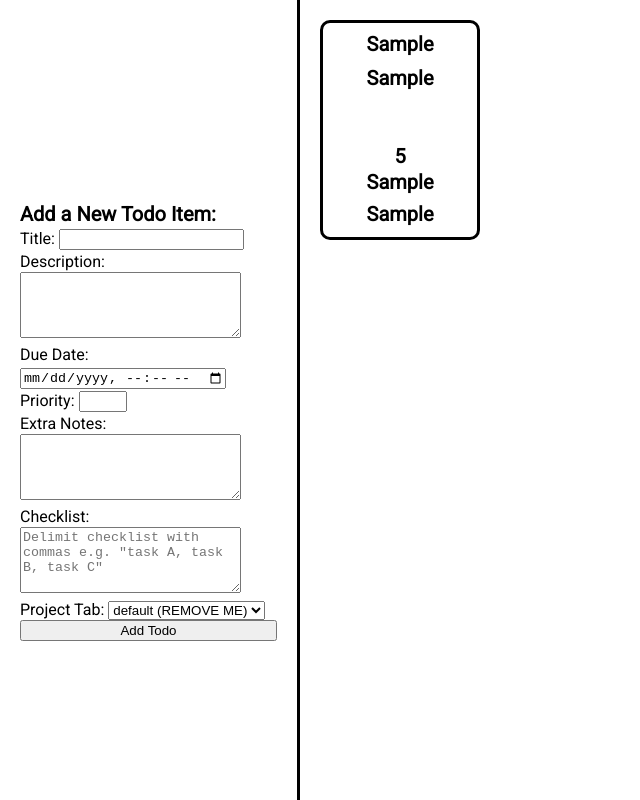
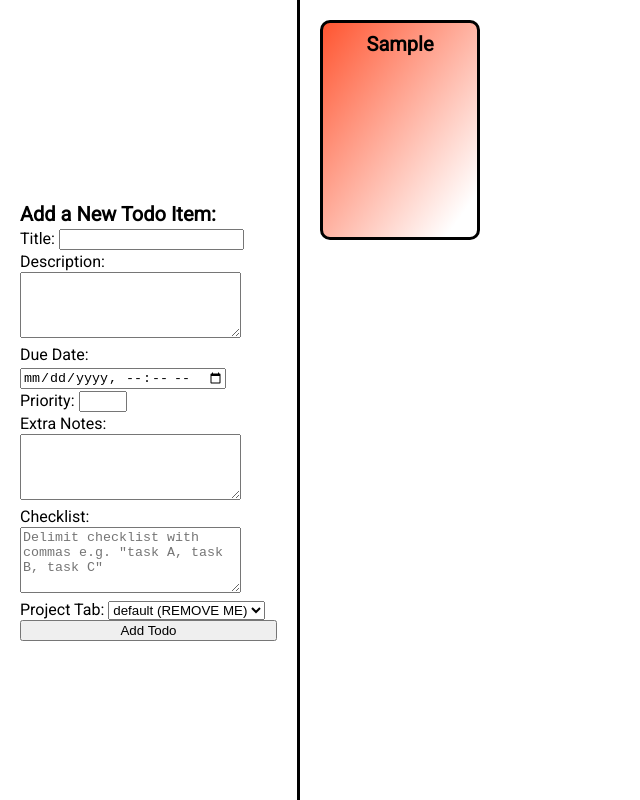
Before and after one commit to Empth/todo-list, a website built with webpack: page src/template.html in a window 1280 px wide. Both pictures are taken after typing "Sample", "Sample", "5", "Sample", "Sample" into the empty fields and a click on the button "Add Todo". Shown: the whole page, without its empty margins (0-640 px from the left). Built offline with nearby package versions, Linux system fonts and the light colour scheme.

Commit message:
Add color gradients for priority, only show title, due for shorthand

```diff
--- a/src/index.js
+++ b/src/index.js
@@ -147,26 +147,28 @@ function resetDisplay() {
 }
 
 function createTodoDiv(card) {
+    const priorityMap = {
+        0: ["No Priority", "#000000"],
+        1: ["Low Priority", "#32CD32"],
+        2: ["Slight Priority", "#9ACD32"],
+        3: ["Moderate Priority", "#fffdaf"],
+        4: ["Heavy Priority", "#FFAA33"],
+        5: ["Highest Priority", "#FF5733"]};
     const todoDiv = Object.assign(document.createElement("div"), {className: "card"});
     const titleDiv = Object.assign(document.createElement("p"), {
         className: "title", textContent: `${card.title}`
     });
-    const descDiv = Object.assign(document.createElement("p"), {
-        className: "desc", textContent: `${card.desc}`
+    const dueDiv = Object.assign(document.createElement("p"), {
+        className: "due", textContent: card.due === "" ? "" : `Due: ${card.due}`
     });
-    const dueDiv = Object.assign(document.createElement("p"), {
-        className: "due", textContent: `${card.due}`
-    });
-    const priorityDiv = Object.assign(document.createElement("p"), {
-        className: "priority", textContent: `${card.priority}`
-    });
-    const notesDiv = Object.assign(document.createElement("p"), {
-        className: "notes", textContent: `${card.notes}`
-    });
-    const checklistDiv = Object.assign(document.createElement("p"), {
-        className: "checklist", textContent: `${card.checklist}`
-    });
-    todoDiv.append(titleDiv, descDiv, dueDiv, priorityDiv, notesDiv, checklistDiv)
+    const priorityAndColor = priorityMap[card.priority];
+    if (card.priority != 0) {
+        const priorityDiv = Object.assign(document.createElement("p"), {
+            className: "priority", textContent: `${priorityAndColor[0]}`
+        });
+        todoDiv.style.backgroundImage = `linear-gradient(to bottom right, ${priorityAndColor[1]} 1%, white 90%)`;
+    }
+    todoDiv.append(titleDiv, dueDiv)
     return todoDiv;
 }
 
--- a/src/style.css
+++ b/src/style.css
@@ -97,10 +97,16 @@ body {
     gap: 5px;
 }
 
-p.title, p.desc, p.due, p.priority, p.notes, p.checklist {
+p.title, p.due {
     font-size: 20px;
     font-weight: bold;
     text-align: center;
+}
+
+p.priority {
+    font-size: 14px;
+    text-align: left;
+    font-style: italic;
 }
 
 .sidebar {
--- a/src/template.html
+++ b/src/template.html
@@ -12,7 +12,7 @@
                 <h2>Add a New Todo Item:</h2>
                 <div class="title">
                     <label for="title-field">Title:</label>
-                    <input type="text" id="title-field" name="title" required>
+                    <input type="text" id="title-field" name="title">
                 </div>
                 <div class="desc">
                     <label for="desc-field"></label>Description:</label>
@@ -24,7 +24,7 @@
                 </div>
                 <div class="priority">
                     <label for="priority-field">Priority:</label>
-                    <input type="number" id="priority-field" name="priority" min="1" max="5" step="1" required>
+                    <input type="number" id="priority-field" name="priority" min="0" max="5" step="1">
                 </div>
                 <div class="notes">
                     <label for="notes-field"></label>Extra Notes:</label>
```
